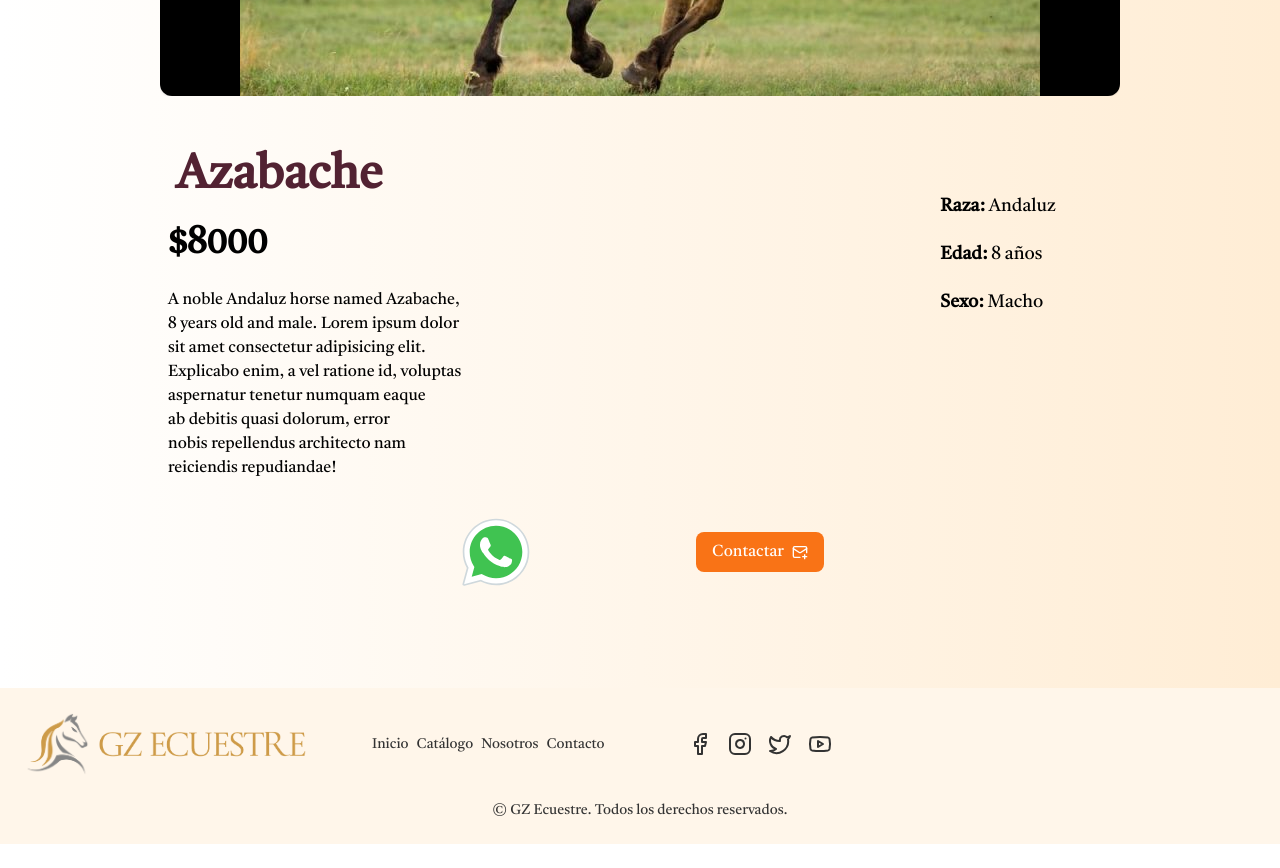
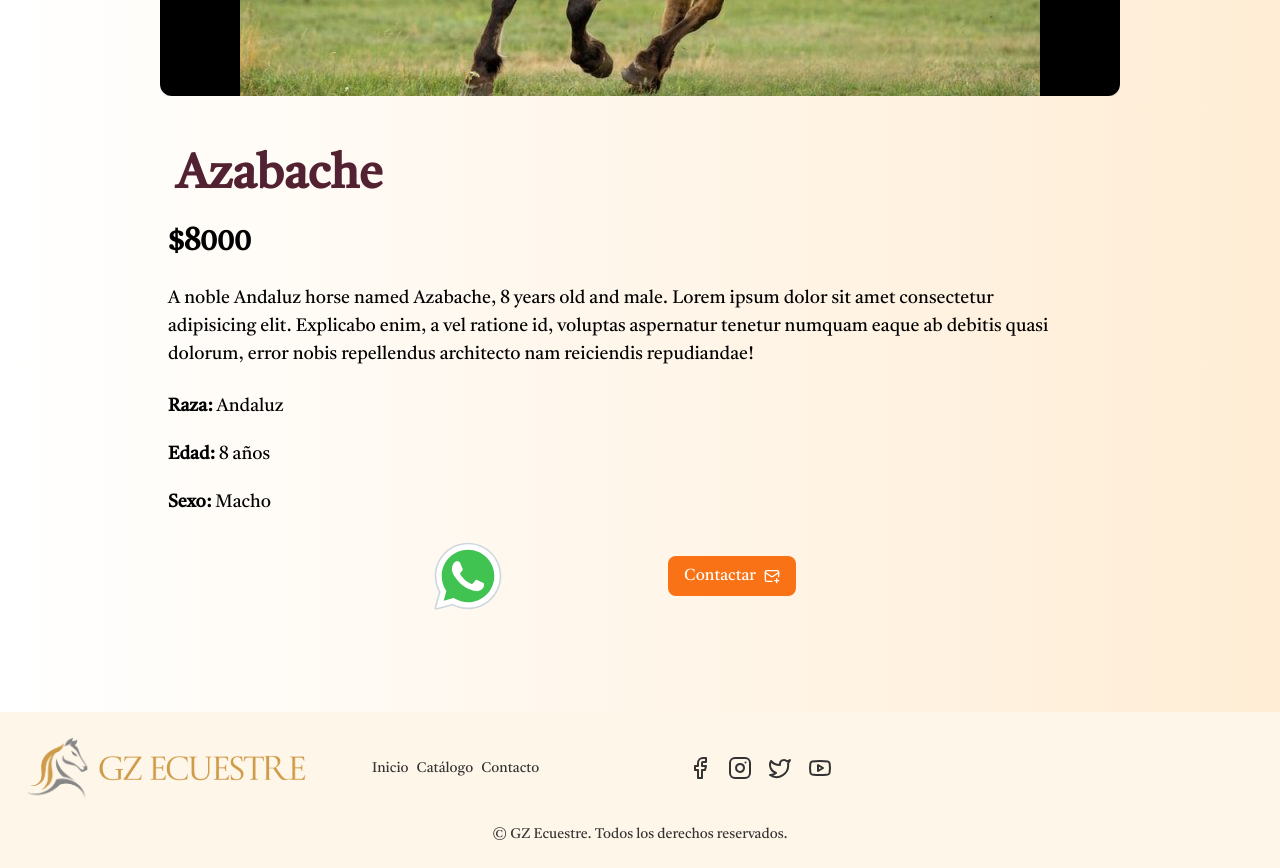
Before and after one commit to tod1az/gzecuestre, a Next.js app: page /horses/ab8 in a window 1280 px wide. Shown: the part 400-1268 px from the top of the page. Before the commit the page ends 1244 px from the top, so only its background shows below. Built offline with nearby package versions, Linux system fonts and the light colour scheme.

Commit message:
restructure detail page

```diff
--- a/src/app/horses/[id]/page.tsx
+++ b/src/app/horses/[id]/page.tsx
@@ -1,6 +1,4 @@
-import Video from "@/components/detail/Video"
 import { getHorse } from "@/lib/querys"
-import Image from "next/image"
 import WhatsAppLogo from "@/components/logos/WhatsAppLogo"
 import { LuMailPlus } from "react-icons/lu"
 import Link from "next/link"
@@ -20,19 +18,17 @@ export default async function Page({ params }: PageProps) {
   if (!horse) return <h1>Cargando...</h1>
   return (
     <main className="flex flex-col bg-gradient-to-l w-screen pt-[6rem]  from-orange-100 to orange-50 items-center">
-      <section className="flex flex-col w-3/4   gap-y-8  mb-[6rem]  items-center">
+      <section className="flex flex-col w-3/4   md:gap-y-8  mb-[6rem]  items-center">
         <div className="w-full">
           <DetailCarousel items={featuredHorses} name={horse.name} />
         </div>
-        <div className="flex justify-between pr-16 pl-2 w-full">
-          <div className="flex-col flex w-1/3 justify-center gap-6  pt-6">
-            <h1 className="pl-2 text-5xl font-bold text-negro" >{horse.name}</h1>
-            <p className="font-bold text-4xl">{`$${horse.price}`}</p>
-            <p className="text-pretty">{horse.description} Lorem ipsum dolor sit amet consectetur adipisicing elit. Explicabo enim, a vel ratione id, voluptas aspernatur tenetur numquam eaque ab debitis quasi dolorum, error nobis repellendus architecto nam reiciendis repudiandae!</p>
+        <div className="flex flex-col  justify-between items-center md:pr-16 md:pl-2 w-full">
+          <div className="flex-col flex  justify-center gap-6  pt-6">
+            <h1 className="pl-2 text-4xl md:text-5xl font-bold text-negro" >{horse.name}</h1>
+            <p className="font-bold text-3xl">{`$${horse.price}`}</p>
+            <p className="text-pretty text-sm md:text-lg">{horse.description} Lorem ipsum dolor sit amet consectetur adipisicing elit. Explicabo enim, a vel ratione id, voluptas aspernatur tenetur numquam eaque ab debitis quasi dolorum, error nobis repellendus architecto nam reiciendis repudiandae!</p>
+            <Atributtes horse={horse} />
           </div>
-          <Atributtes horse={horse} />
-        </div>
-        <div className="col-span-2">
           <Contact email={horse.email} name={horse.name} number={horse.number} />
         </div>
       </section>
@@ -48,14 +44,19 @@ type ContactProps = {
 
 function Contact({ number, email, name }: ContactProps) {
   return (
-    <section className="flex flex-col items-center gap-8 ">
-      <div className="flex items-center gap-[10rem]">
+    <section className="flex flex-col items-center pt-5">
+      <div className="flex items-center gap-[5rem] md:gap-[10rem]">
         <Link
-          className="hover:scale-105 transition-transform "
+          className="hover:scale-110 md:hover:scale-105 transition-transform "
           target="_blank"
           href={`https://wa.me/${number}?text=Hola! Quisiera saber más sobre ${name} publicado en Gz Ecuestre`}
         >
-          <WhatsAppLogo size="80" />
+          <div className="hidden md:block">
+            <WhatsAppLogo size="80" />
+          </div>
+          <div className="block md:hidden">
+            <WhatsAppLogo size="60" />
+          </div>
         </Link>
         <Link
           target="_blank"
@@ -76,7 +77,7 @@ type AtributtesProps = {
 
 function Atributtes({ horse }: AtributtesProps) {
   return (
-    <section className="pt-16    text-lg flex flex-col  gap-5 items-start h-auto">
+    <section className="text-lg flex flex-col  gap-5 items-start h-auto">
       <p><strong>Raza: </strong>{horse.breed}</p>
       <p><strong>Edad: </strong>{`${horse.age} años`}</p>
       <p><strong>Sexo: </strong>{horse.sex}</p>
--- a/src/components/detail/DetailCarousel.tsx
+++ b/src/components/detail/DetailCarousel.tsx
@@ -32,7 +32,7 @@ export default function DetailCarousel({ items, name }: DetailCarouselProps) {
           items.map((item) => (
             <CarouselItem key={item.imageRoute} className="rounded-lg overflow-hidden">
               <Card className="bg-black border-none flex justify-center ">
-                <CardContent className="flex object-cover w-full  h-[25rem] items-center justify-center p-0">
+                <CardContent className="flex object-cover w-full h-[15rem] md:h-[25rem] items-center justify-center p-0">
                   <Image
                     className="w-auto h-full object-cover"
                     src={item.imageRoute}
@@ -47,15 +47,18 @@ export default function DetailCarousel({ items, name }: DetailCarouselProps) {
           ))
         }
         <CarouselItem className="rounded-lg">
-          <Card className="bg-black border-none flex justify-center ">
-            <CardContent className="w-auto  h-[25rem]">
+          <Card className="bg-black border-none  flex justify-center ">
+            <CardContent className="w-auto  h-[25rem] hidden md:block">
               <Video id={'P4jKxFhnjAU'} name={name} height="400" width="600" />
+            </CardContent>
+            <CardContent className="w-auto pt-10 h-[15rem] md:hidden">
+              <Video id={'P4jKxFhnjAU'} name={name} height="150" width="300" />
             </CardContent>
           </Card>
         </CarouselItem>
       </CarouselContent>
-      <CarouselPrevious />
-      <CarouselNext />
+      <CarouselPrevious className="hidden md:flex md:items-center" />
+      <CarouselNext className="hidden md:flex md:items-center" />
     </Carousel >
   )
 }
--- a/src/components/footer/Footer.tsx
+++ b/src/components/footer/Footer.tsx
@@ -9,11 +9,8 @@ export function Footer() {
     <footer className="bg-orange-100/50 LandingSubTitle py-6 px-4 md:px-6">
       <div className="container mx-auto items-center grid grid-cols-2 md:grid-cols-4 gap-4 gap-x-14 md:gap-x-24 md:gap-6">
         <Logo />
-        <nav className="flex flex-col gap-2 md:flex-row">
+        <nav className="flex flex-col gap-2 xl:flex-row">
           <FooterOptionalLinks />
-          <Link className="text-sm hover:underline" href="/about">
-            Nosotros
-          </Link>
           <Link className="text-sm hover:underline" href="#contact">
             Contacto
           </Link>
```
